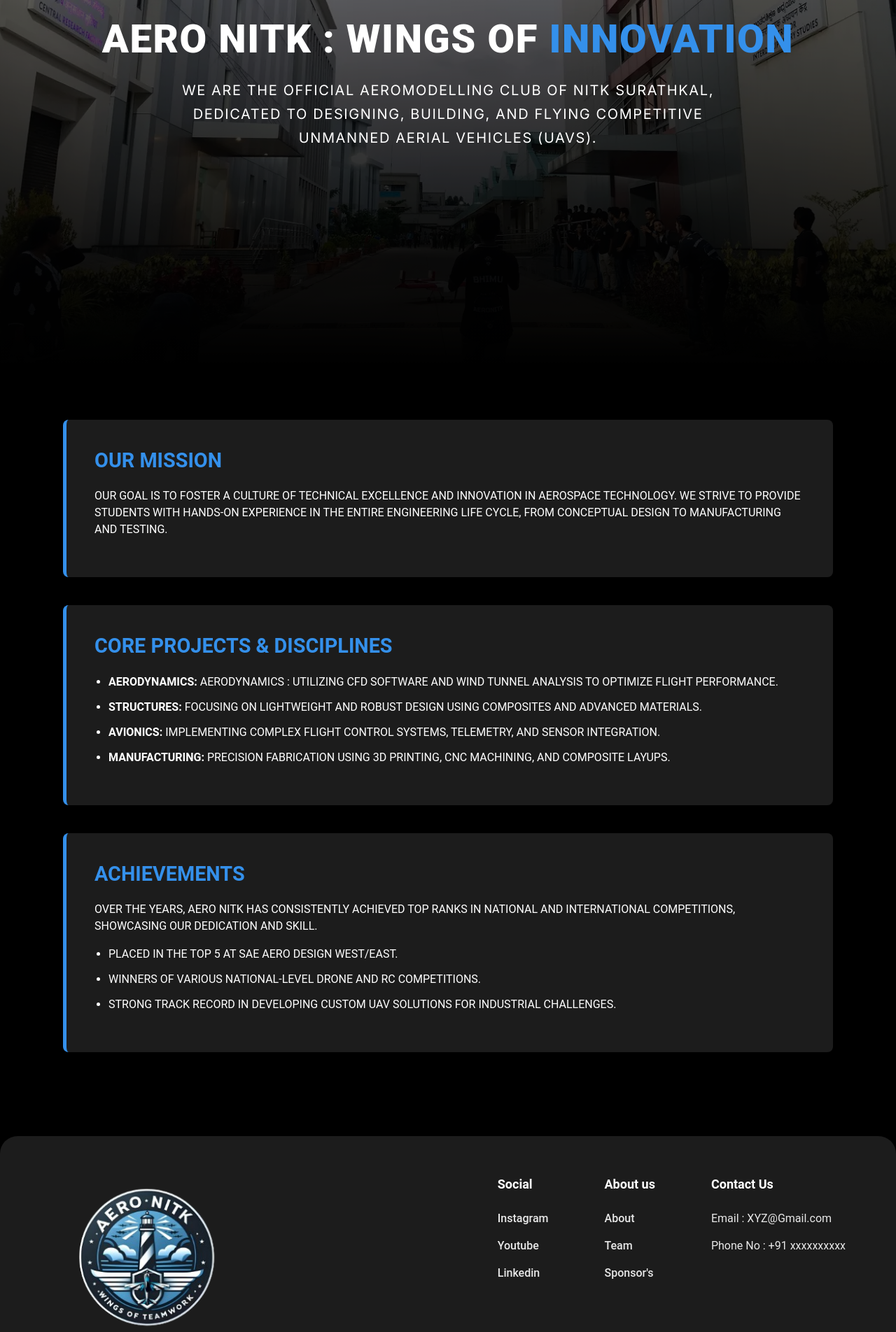
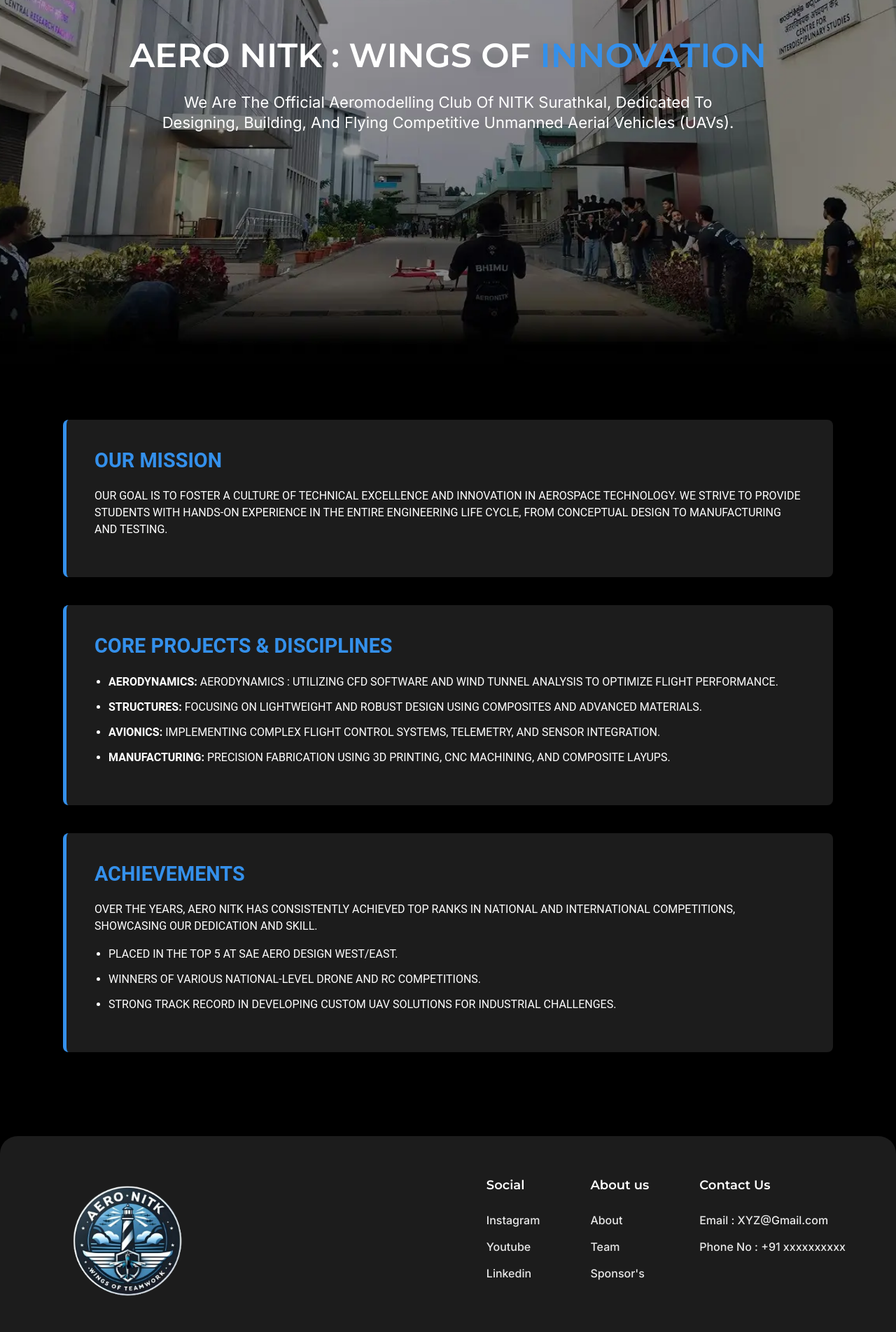
Before and after one commit to yoman12357/Aero_NITK, a React (Vite) app: page /about in a window 1280 px wide. Shown: the part 280-2184 px from the top of the page at 70% size. Built offline with nearby package versions, Linux system fonts and the light colour scheme.

Commit message:
minor changes

```diff
--- a/src/AeronitkHomepage.css
+++ b/src/AeronitkHomepage.css
@@ -319,7 +319,7 @@
     width: 100%;
     max-width: 1400px;
     margin: 0 auto;
-    padding: 4rem 3rem ;
+    padding: 4rem 3rem;
     position: relative;
     z-index: 2;
 }
@@ -328,28 +328,33 @@
     display: flex;
     justify-content: space-between;
     align-items: center;
-    gap: 48px;
     box-sizing: border-box;
 }
 
 .about-text {
     flex: 1;
-    max-width: 600px;
-    text-align: left;
+    max-width: 674px;
+    height: 222px;
+    text-align: justify;
+    line-height: 34px;
+    font-size: 20px;
+    letter-spacing: 8%;
+    gap: 8px;
+
 }
 
 .about-text h2 {
     text-align: left;
-    font-family: 'Montserrat',sans-serif;
-    font-weight: 501;
+    font-family: 'Montserrat', sans-serif;
+    font-weight: 500;
     font-size: 36px;
-    line-height: 1.5;
-    letter-spacing: 0.04em;
+    line-height: 44px;
+    letter-spacing: 2%;
     color: #000;
 }
 
 .about-text p {
-    font-family: 'Inter',sans-serif;
+    font-family: 'Inter', sans-serif;
     font-weight: 400;
     font-size: 20px;
     line-height: 1.995rem;
@@ -360,9 +365,12 @@
 }
 
 .learn-more-btn {
-    padding: 8px 16px;
-    border:2px solid #3e7da6;
-    border-radius: 8px;
+    padding: 10px;
+    width: 132px;
+    height: 40px;
+    gap: 20px;
+    border: 2px solid #3e7da6;
+    border-radius: 5px;
     background: #3e7da6;
     color: #fff;
     font-size: 18px;
@@ -372,7 +380,7 @@
 
 .learn-more-btn:hover {
     background: #ffffff;
-    color:#3e7da6;
+    color: #3e7da6;
 
 
 }
@@ -474,16 +482,20 @@
 }
 
 .contact-card h4 {
+    font-family: 'Montserrat', 'Roboto', Arial, Helvetica, sans-serif;
     font-size: 18px;
+    line-height: 24px;
     font-weight: 600;
-    color: #111;
+    color: #000000;
     margin-bottom: 5px;
 }
 
 .contact-card h2 {
-    font-size: 2.5rem;
+    font-family: 'Montserrat', 'Roboto', Arial, Helvetica, sans-serif;
+    font-size: 36px;
     font-weight: 500;
-    color: #111;
+    color: #000000;
+    line-height: 43px;
     margin-bottom: 35px;
     letter-spacing: 1px;
 }
--- a/src/components/Timeline.css
+++ b/src/components/Timeline.css
@@ -12,7 +12,7 @@
 .timeline-header {
   text-align: center;
   font-size: 2.25rem;
-  font-family: 'Montserrat',sans-serif;
+  font-family: 'Montserrat', sans-serif;
   font-weight: 500;
   margin-bottom: 60px;
   color: #fff;
@@ -120,26 +120,25 @@
 
 .timeline-year {
   display: inline-block;
-  font-size: 1.75rem;
+  font-size: 20px;
   font-weight: 500;
   color: #2983e6;
-  /* Aero Blue */
-  /* margin-bottom: 10px; */
+  line-height: 34px;
+  size: 32px;
 }
 
 .timeline-content h3 {
   /* margin: 0 0 10px 0; */
   font-size: 1.95rem;
   font-weight: 500;
-  font-family: 'Montserrat',sans-serif;
+  font-family: 'Montserrat', sans-serif;
   letter-spacing: 1px;
 }
 
 .timeline-content p {
-  /* margin: 0; */
-  color: #ccc;
-  line-height: 1.6;
-  font-size: 1.125rem;
+  color: #ffffff;
+  line-height: 34px;
+  font-size: 20px;
   font-weight: 400;
 }
 
--- a/src/components/aboutpage.css
+++ b/src/components/aboutpage.css
@@ -1,4 +1,5 @@
 @import url('https://fonts.googleapis.com/css2?family=Inter:ital,opsz,wght@0,14..32,100..900;1,14..32,100..900&display=swap');
+@import url('https://fonts.googleapis.com/css2?family=Montserrat:wght@400;600;800&family=Orbitron:wght@400;700;900&display=swap');
 
 body,
 html {
@@ -8,21 +9,7 @@
     font-family: 'Roboto', Tahoma, Geneva, Verdana, sans-serif;
 }
 
-.about-hero {
-    position: relative;
-    width: 100%;
-    height: 100vh;
-    background:
-        linear-gradient(to bottom, rgba(0, 0, 0, 0), #000000 110%),
-        url('../images/aboutpage.webp') no-repeat center center/cover;
-    display: flex;
-    align-items: center;
-    justify-content: center;
-    text-transform: capitalize !important;
 
-    line-height: 34px;
-    letter-spacing: 1.6px;
-}
 
 .hero-overlay {
     position: absolute;
@@ -30,7 +17,6 @@
     left: 0;
     width: 100%;
     height: 100%;
-    background: rgba(0, 0, 0, 0.45);
     display: flex;
     align-items: center;
     justify-content: center;
@@ -39,17 +25,21 @@
 
 .hero-content {
     max-width: 1090px;
+    gap: 12px !important;
+
     text-align: center;
-    padding: 0 20px;
     z-index: 2;
 }
 
 .about-hero h1,
 .about-hero h1 .highlight {
-    font-size: 3.5rem;
-    font-weight: 800;
+    font-family: 'Montserrat', 'Roboto', Arial, Helvetica, sans-serif;
+
+    font-size: 48px;
+    font-weight: 600;
     color: #ffffff;
-    line-height: 1.1;
+    line-height: 120%;
+    letter-spacing: 4;
     margin-bottom: 24px;
     text-transform: uppercase;
 }
@@ -64,25 +54,22 @@
     width: 100%;
     height: 100vh;
     background:
-        linear-gradient(to bottom, rgba(0, 0, 0, 0), #000000 100%),
         url('../images/aboutpage.webp') no-repeat center center/cover;
     display: flex;
     align-items: center;
     justify-content: center;
+
 }
 
 .about-hero p {
     color: #FFF;
     font-family: 'Inter', sans-serif !important;
-    font-size: 20px;
+    font-size: 22px;
     font-style: normal;
     font-weight: 400;
-    line-height: 34px;
-    /* Matched to your 170% spec */
-    letter-spacing: 1.6px;
-    /* Matched to your spec */
-    text-transform: uppercase;
-    /* Capitalizes every word */
+    line-height: 130%;
+    letter-spacing: 4%;
+
 
     max-width: 850px;
     margin: 0 auto;
@@ -93,6 +80,7 @@
     background-color: #000000;
     padding: 80px 20px;
     text-transform: uppercase;
+
     line-height: 34px;
     size: 20px;
     letter-spacing: 8%;
@@ -150,8 +138,3 @@
         padding: 25px;
     }
 }
-
-/* --- Background remains unchanged --- */
-
-
-/* --- Fixed Typography Section --- */
--- a/src/components/footer.css
+++ b/src/components/footer.css
@@ -1,5 +1,15 @@
+@import url('https://fonts.googleapis.com/css2?family=Inter:wght@300;400;500;600;700&display=swap');
+@import url('https://fonts.googleapis.com/css2?family=Montserrat:wght@400;600;800&family=Orbitron:wght@400;700;900&display=swap');
+
 .pagewrapper {
     transition: background-color 0.3s ease;
+}
+
+.footer h3 {
+    font-family: 'Montserrat', 'Roboto', Arial, Helvetica, sans-serif;
+    size: 18px;
+    line-height: 28px;
+    font-weight: 600 !important;
 }
 
 .pagewrapper.home-bg {
@@ -16,7 +26,7 @@
     background-color: #1c1c1c !important;
     border-top-left-radius: 25px;
     border-top-right-radius: 25px;
-    padding: 56px 72px 32px 72px;
+    padding: 56px 72px 24px 72px;
     color: #ffffff;
     box-sizing: border-box;
     font-family: sans-serif;
@@ -29,39 +39,46 @@
     align-items: flex-start;
     max-width: 1256px;
     margin: 0 auto;
-    gap: 32px;
+    gap: 3px;
 }
 
 .footer-logo {
-    width: 250px;
+    width: 200px;
+
+
     height: auto;
 }
 
 .footer-links-container {
     display: flex;
-    gap: 80px;
+    justify-content: center;
+    gap: 72px;
 }
 
 .footer-column {
     display: flex;
     flex-direction: column;
-    gap: 15px;
+    gap: 16px;
 }
 
 .footer-column h3 {
     font-size: 18px;
     font-weight: 700;
-    margin: 0 0 10px 0;
+    gap: 48px;
 }
 
 .footer-column a,
 .footer-column p {
-    font-size: 16px;
+    font-family: 'Inter', sans-serif;
+    font-weight: 500 !important;
+    line-height: 22px !important;
+    text-align: justify !important;
+
+
     color: #ffffff;
-    text-decoration: none;
     margin: 0;
     opacity: 0.9;
-    transition: opacity 0.2s;
+    transition: opacity 0.12s;
 }
 
 .footer-column a:hover {
@@ -70,7 +87,8 @@
 }
 
 .footer-bottom {
-    margin-top: 60px;
+
+    margin-top: 32px;
     font-size: 14px;
     opacity: 0.6;
     text-align: left;
```
Also changed, not shown: src/images/aboutpage.webp.
